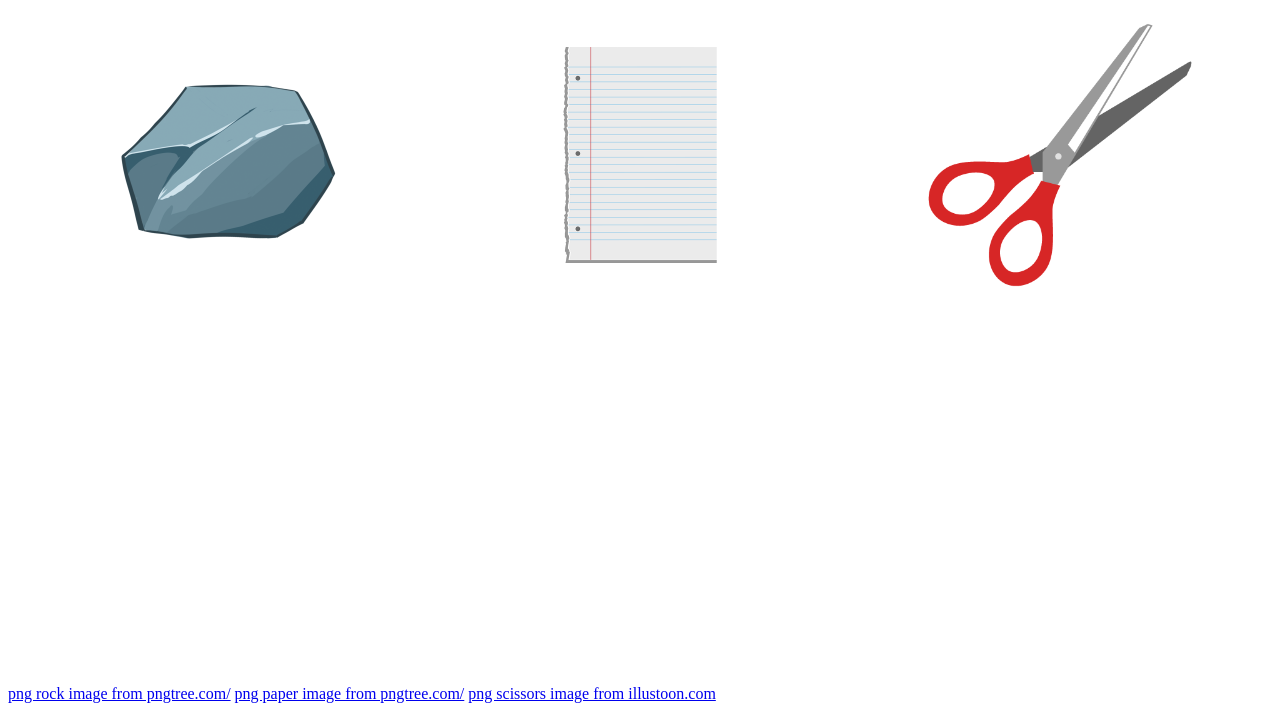
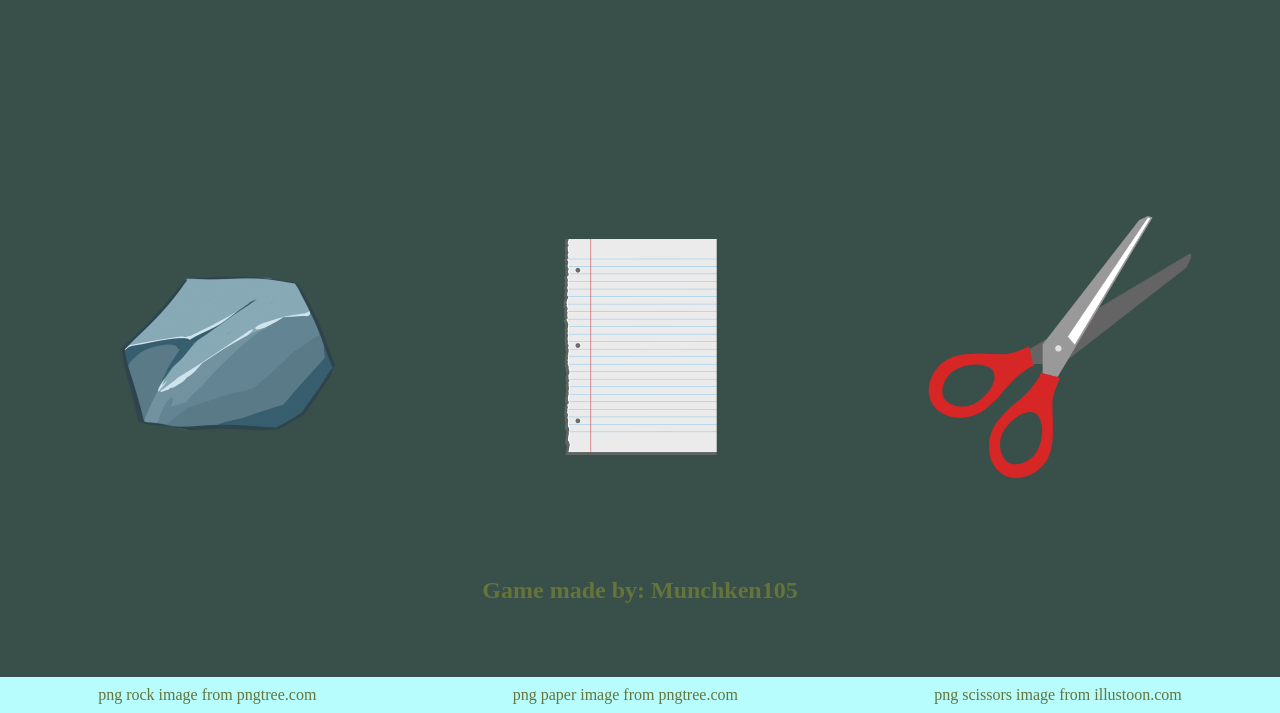
Before and after one commit to Munchken105/Rock-Paper-Scisors, a plain HTML site: page index.html in a window 1280 px wide. Shown: the part 123-836 px from the top of the page. Drawn offline with Linux system fonts and the light colour scheme.

Commit message:
added styling to the page fixed footer added github link

```diff
--- a/index.html
+++ b/index.html
@@ -31,14 +31,19 @@
                 <img src="images/scissors.png" alt="scissors">
             </div>
         </div>
+
+        <div class="by-munchken105">
+           <h2><a href="https://github.com/Munchken105">Game made by: Munchken105</h2>
+        </div></a>
+
     </div>
 
 
 
     <div class="footer">
-        <a href='https://pngtree.com/freepng/colored-rock-clip-art_5830716.html'>png rock image from pngtree.com/</a>
-        <a href='https://pngtree.com/freepng/blue-checkered-notebook-paper-clipart_5903385.html'>png paper image from pngtree.com/</a>
-        <a href="https://illustoon.com/?dl=5931">png scissors image from illustoon.com</a>
+        <a class="footer-links" href='https://pngtree.com/freepng/colored-rock-clip-art_5830716.html'>png rock image from pngtree.com</a>
+        <a class="footer-links" href='https://pngtree.com/freepng/blue-checkered-notebook-paper-clipart_5903385.html'>png paper image from pngtree.com</a>
+        <a class="footer-links" href="https://illustoon.com/?dl=5931">png scissors image from illustoon.com</a>
     </div>
 
 </body>
--- a/main.js
+++ b/main.js
@@ -64,6 +64,14 @@ function playGame() {
       msg.textContent = winMsg;
       humanScore++;
     }
+    if (humanScore > computerScore && roundsPlayed === 5) {
+      msg.textContent = "Game Over! You Win! :)";
+    } if (humanScore < computerScore && roundsPlayed === 5) {
+      msg.textContent = "Game Over! You Lose! :(";
+    } if (humanScore === computerScore && roundsPlayed === 5) {
+      msg.textContent = "Game Over! You Drawed! :|";
+    }
+
     updateScore();
   }
   const con = document.getElementById('rps');
@@ -79,7 +87,7 @@ function playGame() {
       playRound(getHumanChoice(), getComputerChoice());
     }
 
-    if(roundsPlayed === 5) {
+    if (roundsPlayed === 5) {
       const div_output = document.querySelector("#div-output");
       const playAgain = document.createElement("button");
       playAgain.textContent = "Play Again";
@@ -89,23 +97,10 @@ function playGame() {
       playAgain.addEventListener('click', (e) => {
         roundsPlayed = 0;
 
-        if (humanScore > computerScore){
-          msg.textContent = "Game Over! You Win! :)";
-        }
-
-        else if (humanScore < computerScore){
-          msg.textContent = "Game Over! You Lose! :(";
-        }
-
-        else if(humanScore === computerScore){
-          msg.textContent = "Game Over! You Drawed! :|"
-        }
-
         humanScore = 0;
         computerScore = 0;
-
+        msg.textContent = "";
         updateScore();
-        msg.textContent = "";
         playAgain.remove();
       });
     }
--- a/style.css
+++ b/style.css
@@ -1,8 +1,14 @@
+
+body{
+    background-color: #394f49;
+    margin: 0;
+
+}
 
 .content{
-    height: 100vh;
     display: flex;
     flex-direction: column;
+    height: 100vh;
 }
 
 
@@ -16,6 +22,7 @@
     display: flex;
     flex-direction: row;
     gap: 30px;
+    color: #65743A;
 }
 
 #rps{
@@ -23,6 +30,7 @@
     gap: 20px;
     justify-content: center;
     align-items: center;
+    margin-top: 200px;
 }
 
 #rock,#paper,#scissors{
@@ -52,3 +60,33 @@
     cursor: pointer;
 
 }
+
+.by-munchken105{
+    display: flex;
+    justify-content: center;
+    align-items: center;
+    margin-top: 60px;
+}
+
+.by-munchken105 a{
+    text-decoration: none;
+    color: #65743A;
+}
+
+
+.footer{
+    display: flex;
+    background-color: #B7FDFE;
+    justify-content: space-around;
+    align-items: center;
+    margin: 0;
+    padding: 0;
+    height: 36px;
+}
+
+.footer-links{
+    text-decoration: none;
+    color: #65743A;
+    margin: 0;
+    padding: 0;
+}
```
